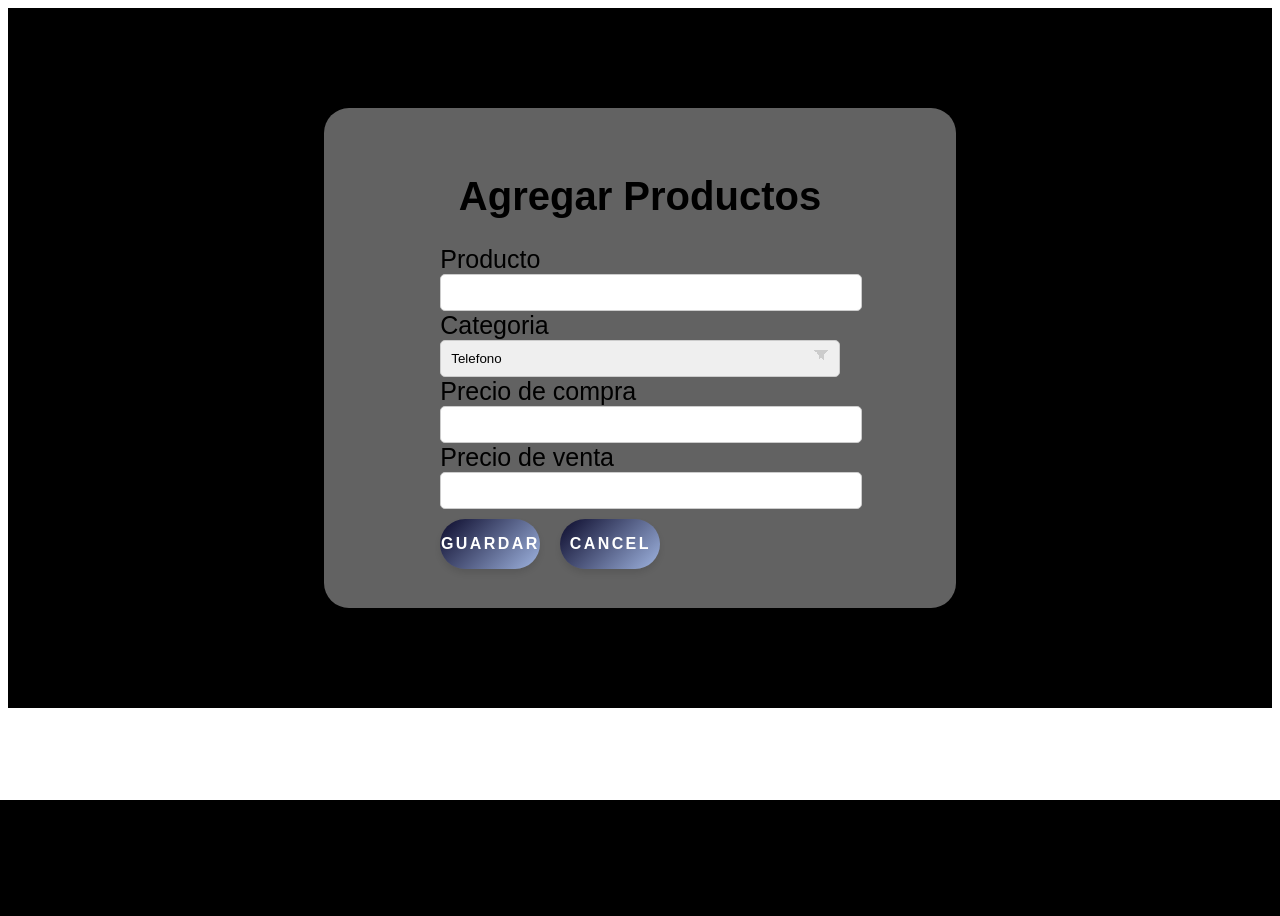
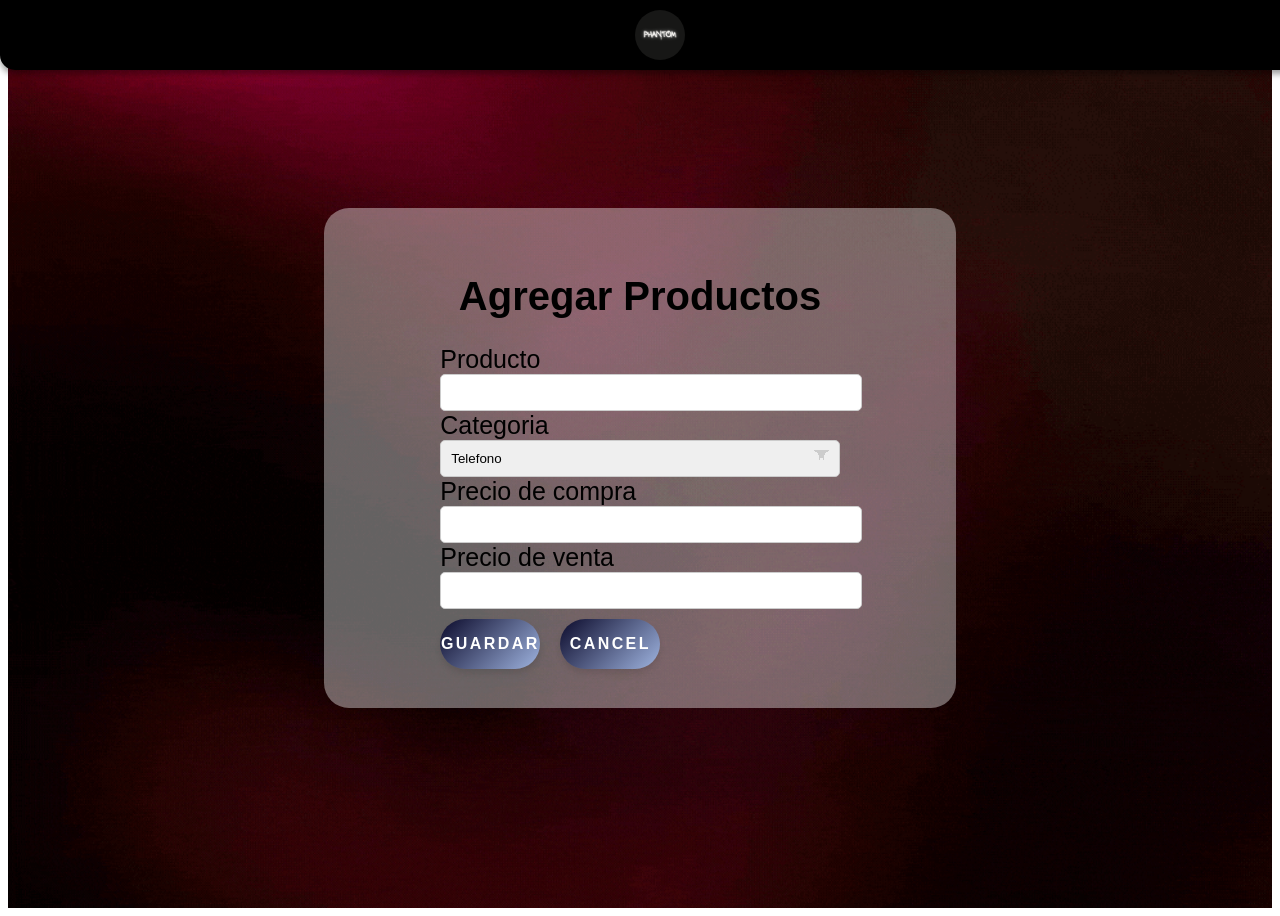
Before and after one commit to JulioFerreyra/proyecto_U3_U4, a PHP site: page /Productos/nuevo_producto.html in a window 1280 px wide. Before the commit the page ends 800 px from the top, so only its background shows below. Run offline with PHP 8.4, Linux system fonts and the light colour scheme; data that the repository does not hold is empty.

Commit message:
diseño de agregar y nav

```diff
--- a/Productos/nuevoProducto.css
+++ b/Productos/nuevoProducto.css
@@ -1,17 +1,20 @@
-h1 {
-    /* Aquí puedes agregar estilos adicionales para los títulos h1 si lo deseas */
-  }
+
 
   .form-div {
     display: flex;
     justify-content: center;
     align-items: center;
     flex-direction: column;
-    height: 700px;
+    height: 900px;
     width: 100%;
     background-color: rgb(0, 0, 0);
     font-family: Arial, Helvetica, sans-serif;
     animation: fadeIn 0.5s ease; /* Animación de entrada */
+    background-image: url('imagenes/FondoMorado.gif');
+    background-repeat: no-repeat;
+    background-size: cover;
+    background-attachment: fixed;
+
   }
 
   @keyframes fadeIn {
@@ -153,3 +156,32 @@ h1 {
     transform: translateY(0);
     box-shadow: none;
   }
+  /* Estilos del menú de navegación */
+.navbar {
+  background-color: #000000;
+  border-radius: 0 0 15px 15px; /* Redondeado solo en la parte inferior */
+  padding: 10px 20px;
+  position: fixed;
+  top: 0;
+  left: 0;
+  width: 100%;
+  box-shadow: 0 4px 6px rgba(0, 0, 0, 0.381);
+  z-index: 1000;
+  display: flex;
+  align-items: center;
+  justify-content: center;
+}
+
+.logo-container {
+  display: flex;
+  align-items: center;
+  justify-content: center;
+  border-radius: 40px;
+
+}
+
+.logo {
+  height: 50px; /* Ajusta el tamaño del logo */
+  border-radius: 40px;
+
+}
--- a/Productos/nuevo_producto.html
+++ b/Productos/nuevo_producto.html
@@ -6,9 +6,16 @@
   <meta name="viewport" content="width=device-width, initial-scale=1.0">
   <title>Agregar Productos</title>
   <link rel="stylesheet" href="nuevoProducto.css">
+  <link rel="stylesheet" href="">
 </head>
 
 <body>
+  <nav class="navbar">
+    <div class="logo-container">
+        <img src="imagenes/logo.png" alt="Logo" class="logo">
+    </div>
+
+</nav>
   <div class="form-div">
     <div class="Cuadro-des">
     <h1>Agregar Productos</h1>
--- a/Productos/productos.html
+++ b/Productos/productos.html
@@ -14,6 +14,7 @@
 </head>
 
 <body>
+  <h1 >Productos</h1>
   <nav class="navbar">
     <div class="logo-container">
         <img src="imagenes/logo.png" alt="Logo" class="logo">
```
Also changed, not shown: Productos/productos.css (+11 -7 lines).
